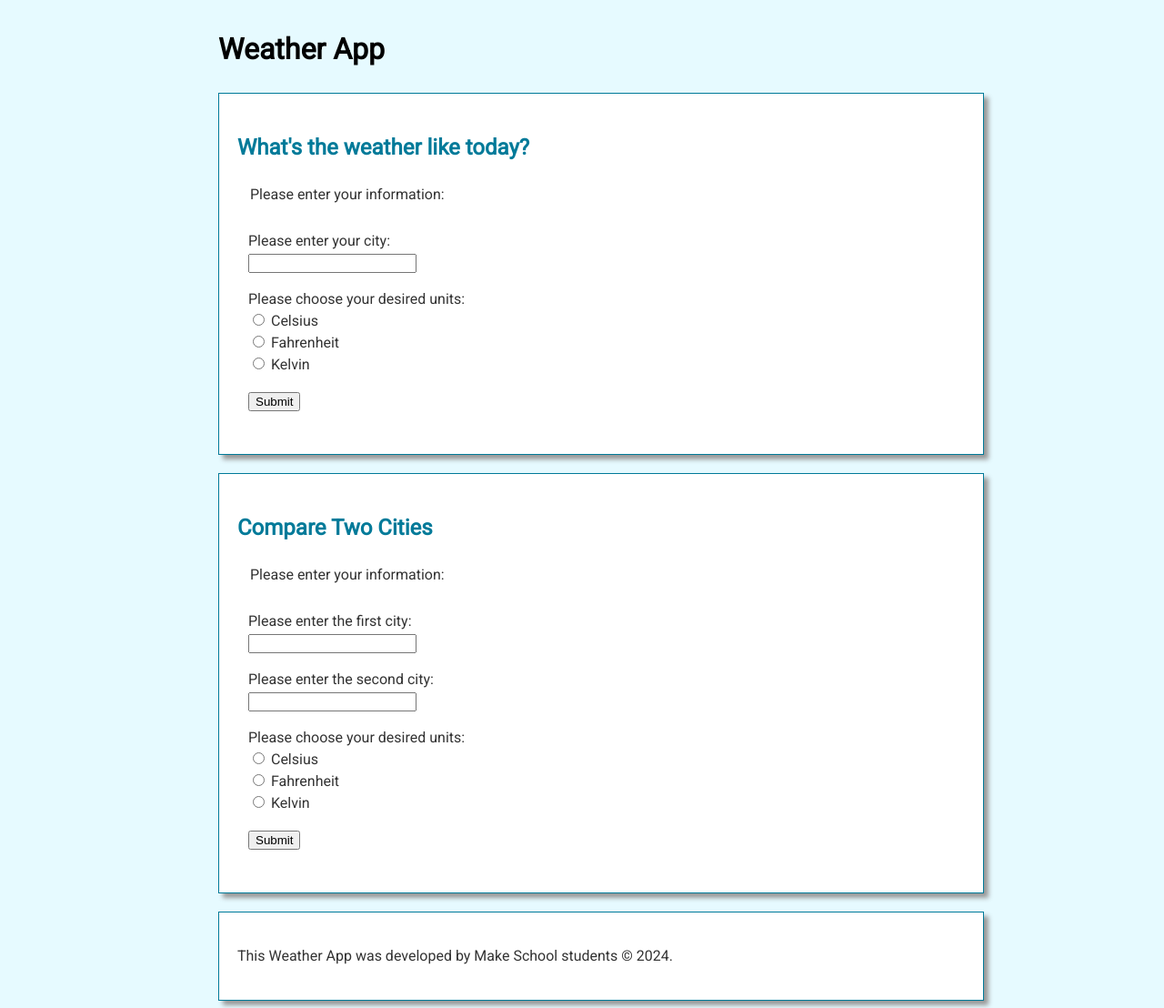
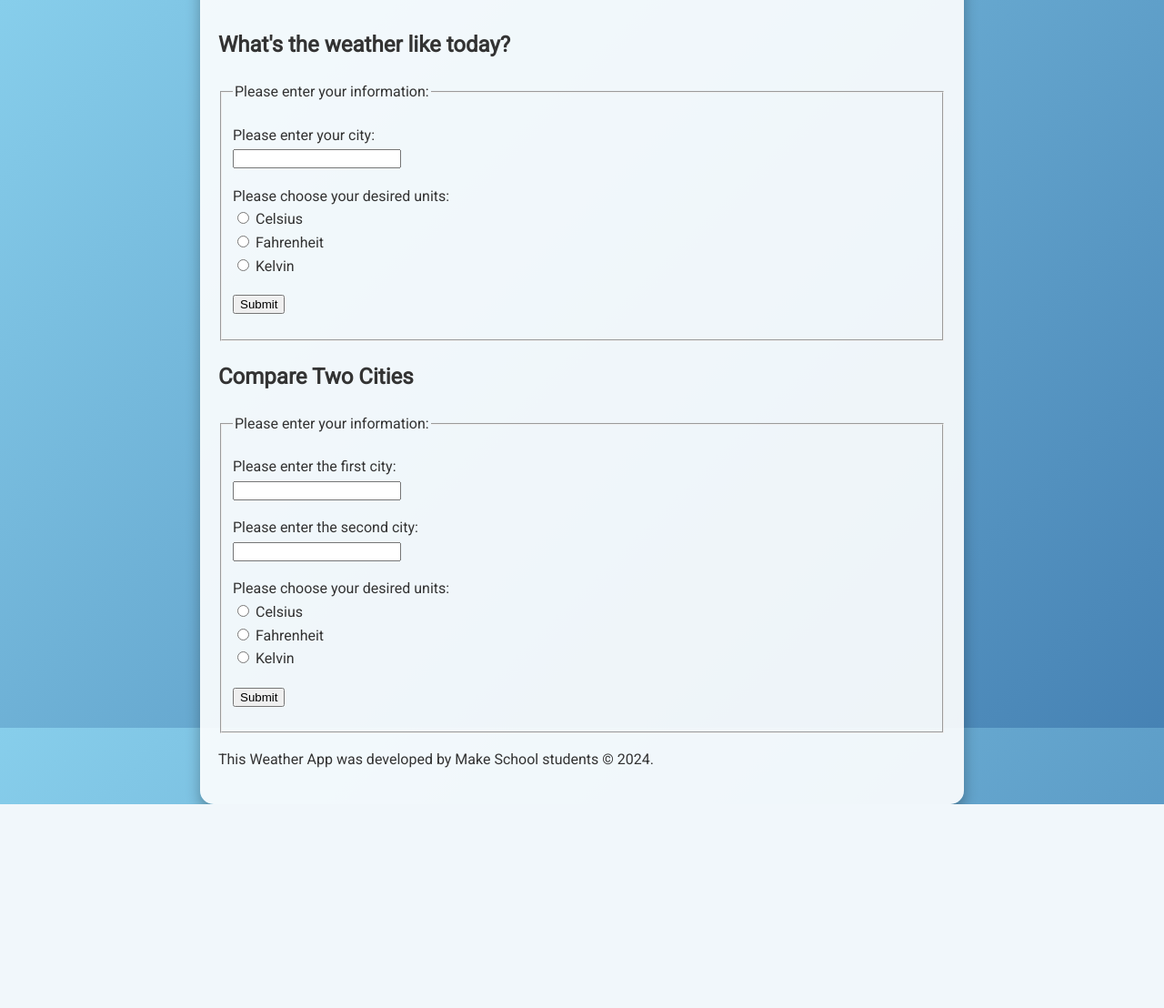
Before and after one commit to Joshkaki00/Homework-4-Assignment, a Flask app: page / in a window 1280 px wide. Shown: the whole page at 91% size. After the commit the page ends 884 px from the top, so only its background shows below. Run offline with Flask 3, Linux system fonts and the light colour scheme.

Commit message:
updated app

```diff
--- a/static/style.css
+++ b/static/style.css
@@ -1,52 +1,40 @@
 body {
-    background-color: #e6faff;
+    background: linear-gradient(135deg, #87CEEB, #4682B4); /* Sky blue gradient */
     display: flex;
     justify-content: center;
+    align-items: center;
     font-family: "Roboto", sans-serif;
     line-height: 1.6;
     color: #333;
+    height: 100vh;
+    margin: 0;
 }
 
 main {
     width: 90%;
     max-width: 800px;
+    padding: 20px;
+    border-radius: 15px;
+    background: rgba(255, 255, 255, 0.9);
+    box-shadow: 0px 8px 15px rgba(0, 0, 0, 0.3);
 }
 
-main > section {
-    background-color: #fff;
-    border: 1px solid #007a99;
-    box-shadow: 5px 5px 5px #999;
-    padding: 20px;
-    margin-top: 20px;
-    width: 100%;
+.weather-icon {
+    width: 100px;
+    height: 100px;
+    margin: 20px auto;
 }
 
-fieldset {
-    border: none;
-    padding: 10px;
+.temp {
+    font-size: 3rem;
+    font-weight: bold;
+    color: #ff4500;
 }
 
-h1, h2, h3 {
-    color: #007a99;
-}
-
-p {
-    line-height: 1.5;
-}
-
-h1 a {
-    color: #000;
-    text-decoration: none;
-}
-
-a {
-    color: #007a99;
-    text-decoration: none;
-    transition: color 0.3s ease;
-}
-
-a:hover {
-    color: #005f73;
+.conditions {
+    font-size: 1.5rem;
+    color: #4682b4;
+    text-transform: capitalize;
 }
 
 button {
```
Also changed, not shown: other parts of static/style.css (+18 -18 lines).
